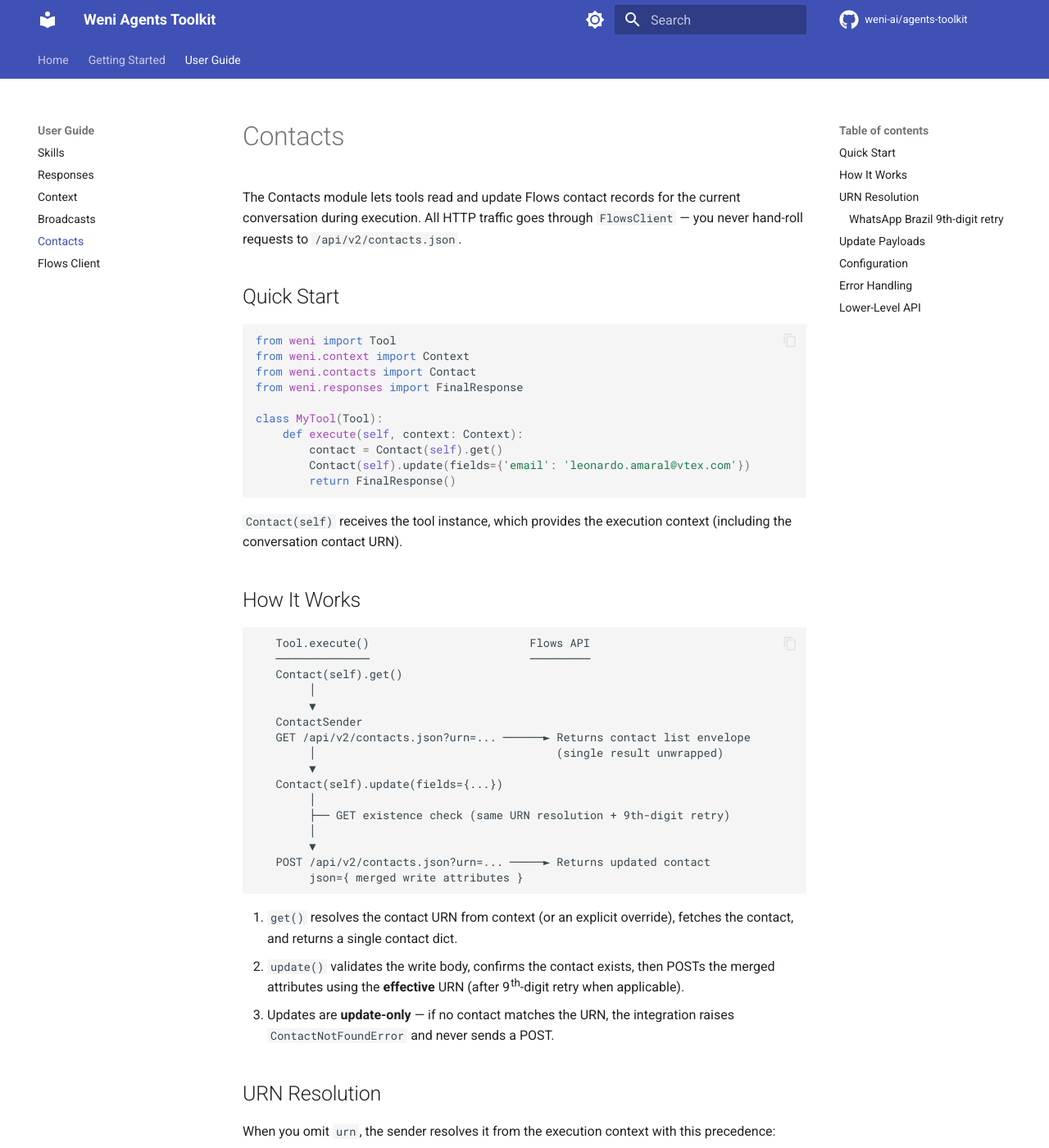
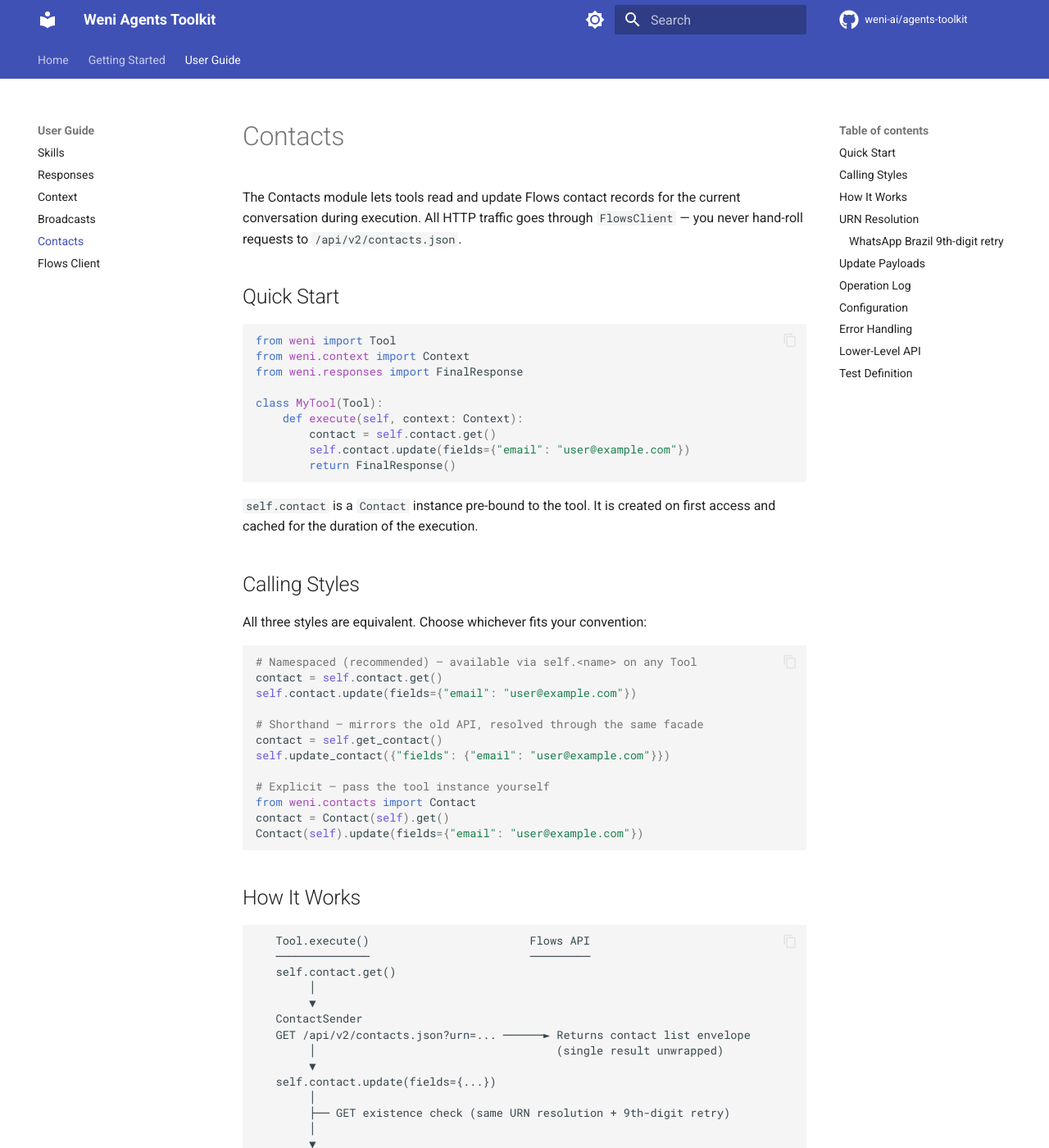
Before and after one commit to weni-ai/agents-toolkit, an MkDocs documentation site: the page built from docs/user-guide/contacts.md, in a window 1280 px wide and 1400 px high. Shown: the whole window at 82% size. Built offline with MkDocs 1.6.1 and Material for MkDocs 9.7.7, drawn with Linux system fonts in a browser that asks for light colours; comment, search, counter and statistics services are not loaded; some of the changed text lies outside the part shown.

Commit message:
Refactor broadcasts and contacts modules for improved shorthand access
- Updated the broadcasts and contacts modules to use a shorthand method for sending messages and updating contacts, respectively.
- Introduced  and  as pre-bound instances for easier access within tools.
- Enhanced documentation to reflect new calling styles and usage examples.
- Added backward compatibility for contact updates to maintain existing functionality.

Co-authored-by: graphite-app[bot] <96075541+graphite-app[bot]@users.noreply.github.com>

````diff
--- a/docs/user-guide/contacts.md
+++ b/docs/user-guide/contacts.md
@@ -7,31 +7,49 @@ The Contacts module lets tools read and update Flows contact records for the cur
 ```python
 from weni import Tool
 from weni.context import Context
-from weni.contacts import Contact
 from weni.responses import FinalResponse
 
 class MyTool(Tool):
     def execute(self, context: Context):
-        contact = Contact(self).get()
-        Contact(self).update(fields={'email': 'leonardo.amaral@vtex.com'})
+        contact = self.contact.get()
+        self.contact.update(fields={"email": "user@example.com"})
         return FinalResponse()
 ```
 
-`Contact(self)` receives the tool instance, which provides the execution context (including the conversation contact URN).
+`self.contact` is a `Contact` instance pre-bound to the tool. It is created on first access and cached for the duration of the execution.
+
+## Calling Styles
+
+All three styles are equivalent. Choose whichever fits your convention:
+
+```python
+# Namespaced (recommended) — available via self.<name> on any Tool
+contact = self.contact.get()
+self.contact.update(fields={"email": "user@example.com"})
+
+# Shorthand — mirrors the old API, resolved through the same facade
+contact = self.get_contact()
+self.update_contact({"fields": {"email": "user@example.com"}})
+
+# Explicit — pass the tool instance yourself
+from weni.contacts import Contact
+contact = Contact(self).get()
+Contact(self).update(fields={"email": "user@example.com"})
+```
 
 ## How It Works
 
 ```
    Tool.execute()                        Flows API
    ──────────────                        ─────────
-   Contact(self).get()
+   self.contact.get()
         │
         ▼
    ContactSender
    GET /api/v2/contacts.json?urn=... ──────► Returns contact list envelope
         │                                    (single result unwrapped)
         ▼
-   Contact(self).update(fields={...})
+   self.contact.update(fields={...})
         │
         ├── GET existence check (same URN resolution + 9th-digit retry)
         │
@@ -54,7 +72,12 @@ When you omit `urn`, the sender resolves it from the execution context with this
 | 2 | `contact.urn` |
 | 3 | `parameters.contact_urn` |
 
-Pass `urn=` to override context resolution for either `get()` or `update()`.
+Pass `urn=` to override context resolution for either `get()` or `update()`:
+
+```python
+contact = self.contact.get(urn="whatsapp:5511999990000")
+self.contact.update(name="Maria", urn="whatsapp:5511999990000")
+```
 
 ### WhatsApp Brazil 9th-digit retry
 
@@ -66,13 +89,14 @@ For URNs starting with `whatsapp:55`, lookup retries with the alternate 9th-digi
 
 ```python
 # Dict only
-Contact(self).update(fields={'email': 'a@example.com'})
+self.contact.update({"fields": {"email": "a@example.com"}})
 
-# Kwargs only
-Contact(self).update(name='Leonardo')
+# Kwargs only (recommended)
+self.contact.update(name="Leonardo")
+self.contact.update(fields={"email": "a@example.com"})
 
-# Hybrid — name wins on conflict
-Contact(self).update({'name': 'Old', 'language': 'por'}, name='Leonardo')
+# Hybrid — name kwarg wins on conflict
+self.contact.update({"name": "Old", "language": "por"}, name="Leonardo")
 ```
 
 Supported write attributes follow the Flows contacts POST surface: `fields`, `name`, `language`, `groups`, and other top-level attributes accepted by Flows.
@@ -81,6 +105,20 @@ Validation rules:
 
 - The merged body must not be empty.
 - The merged body must not include `urns` when the contact is identified by the query URN.
+
+## Operation Log
+
+Each `get()` and `update()` call is recorded in the tool's operation log and included in the response:
+
+```python
+{
+    "result": <data>,
+    "contacts_get":     [<urn>, …],       # one entry per get()
+    "contacts_updated": [<merged body>, …] # one entry per update()
+}
+```
+
+These keys only appear in the result when at least one operation was performed.
 
 ## Configuration
 
@@ -108,7 +145,7 @@ from weni.contacts import (
 )
 
 try:
-    Contact(tool).update(name='Leonardo')
+    self.contact.update(name="Leonardo")
 except ContactNotFoundError:
     ...
 except ContactValidationError:
@@ -136,7 +173,30 @@ from weni.contacts import ContactSender
 
 sender = ContactSender(context)
 contact = sender.get()
-updated = sender.update(fields={'email': 'leonardo.amaral@vtex.com'})
+updated = sender.update(fields={"email": "user@example.com"})
 ```
 
 Method signatures and behavior match the `Contact` facade.
+
+## Test Definition
+
+For testing via `weni run`, pass config through `project` and `contact`:
+
+```yaml
+tests:
+    test_get_contact:
+        project:
+            auth_token: "your-jwt-token"
+            flows_url: "https://flows.weni.ai"
+        contact:
+            urn: "whatsapp:5511999990000"
+
+    test_update_contact:
+        parameters:
+            email: "user@example.com"
+        project:
+            auth_token: "your-jwt-token"
+            flows_url: "https://flows.weni.ai"
+        contact:
+            urn: "whatsapp:5511999990000"
+```
````
Also changed, not shown: other parts of docs/user-guide/contacts.md (+0 -1 lines), docs/user-guide/broadcasts.md (+168 -45 lines), 3 other files.
